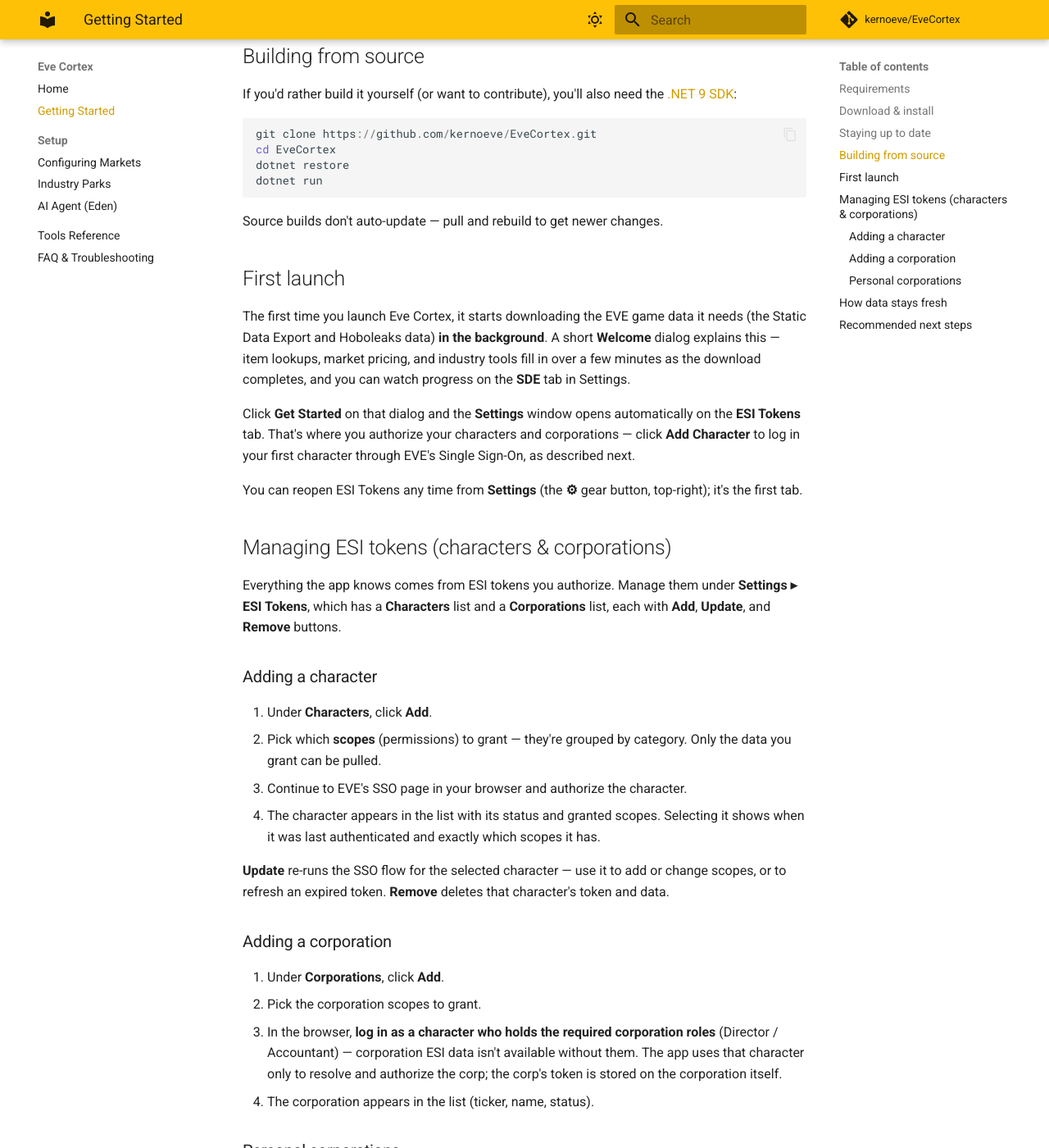
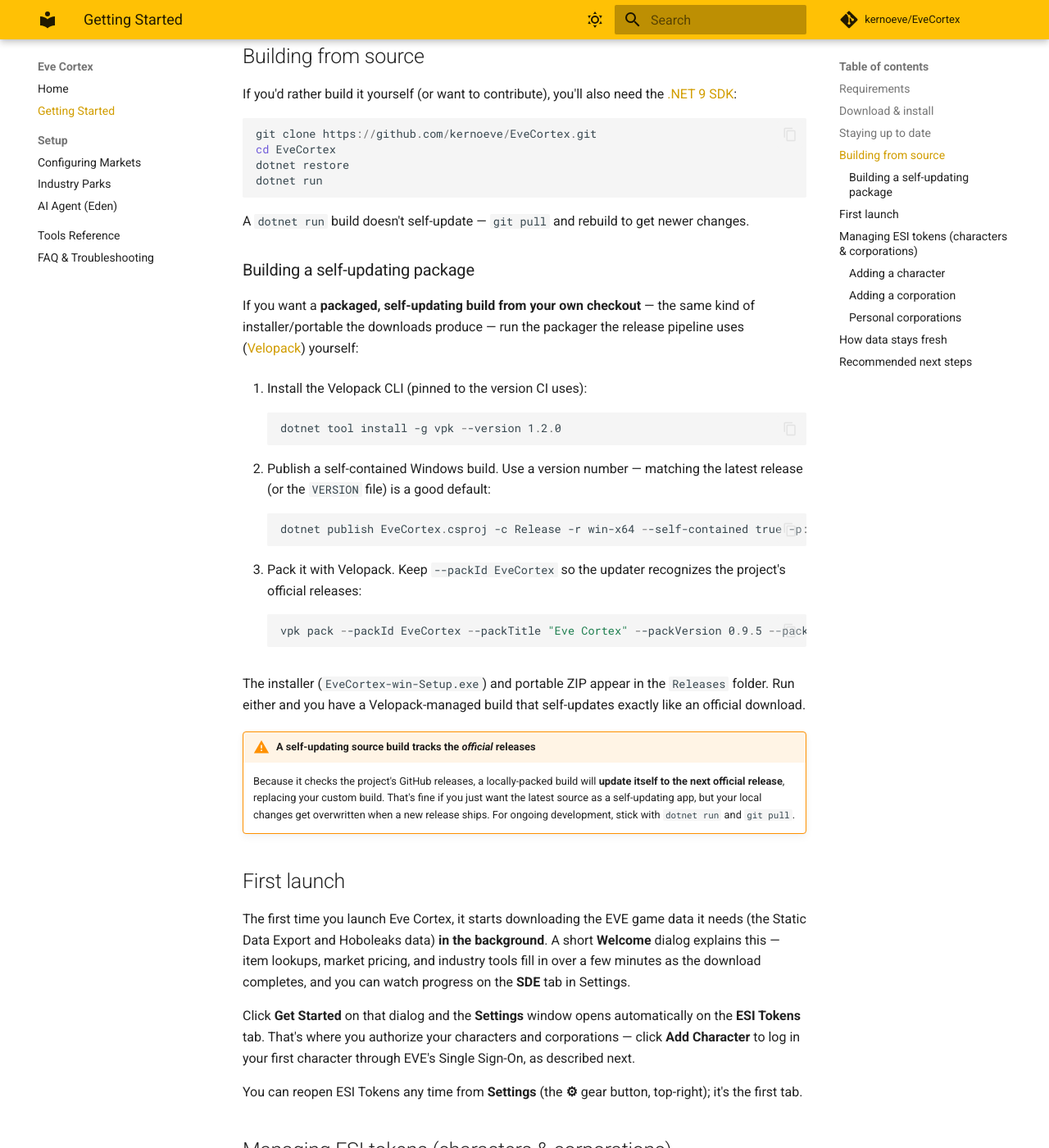
Before and after one commit to kernoeve/EveConsole, an MkDocs documentation site: the page built from docs/getting-started.md, in a window 1280 px wide and 1400 px high, scrolled down 1276 px. Shown: the whole window at 82% size. Built offline with MkDocs 1.6.1 and Material for MkDocs 9.7.7, drawn with Linux system fonts in a browser that asks for light colours; comment, search, counter and statistics services are not loaded.

Commit message:
docs: how to build a self-updating package from source (Velopack)
Add a "Building a self-updating package" subsection mirroring the release
workflow: install the vpk CLI, publish self-contained win-x64, and
`vpk pack --packId EveCortex`. Note the caveat that such a build tracks the
official GitHub releases and will replace local changes on the next release,
so plain `dotnet run` remains the path for active development.

Co-Authored-By: Claude Opus 4.8 <noreply@anthropic.com>

````diff
--- a/docs/getting-started.md
+++ b/docs/getting-started.md
@@ -45,7 +45,45 @@ dotnet restore
 dotnet run
 ```
 
-Source builds don't auto-update — pull and rebuild to get newer changes.
+A `dotnet run` build doesn't self-update — `git pull` and rebuild to get newer changes.
+
+### Building a self-updating package
+
+If you want a **packaged, self-updating build from your own checkout** — the same
+kind of installer/portable the downloads produce — run the packager the release
+pipeline uses ([Velopack](https://velopack.io/)) yourself:
+
+1. Install the Velopack CLI (pinned to the version CI uses):
+
+    ```powershell
+    dotnet tool install -g vpk --version 1.2.0
+    ```
+
+2. Publish a self-contained Windows build. Use a version number — matching the
+   latest release (or the `VERSION` file) is a good default:
+
+    ```powershell
+    dotnet publish EveCortex.csproj -c Release -r win-x64 --self-contained true -p:Version=0.9.5 -o publish
+    ```
+
+3. Pack it with Velopack. Keep `--packId EveCortex` so the updater recognizes the
+   project's official releases:
+
+    ```powershell
+    vpk pack --packId EveCortex --packTitle "Eve Cortex" --packVersion 0.9.5 --packDir publish --mainExe EveCortex.exe
+    ```
+
+The installer (`EveCortex-win-Setup.exe`) and portable ZIP appear in the `Releases`
+folder. Run either and you have a Velopack-managed build that self-updates exactly
+like an official download.
+
+!!! warning "A self-updating source build tracks the *official* releases"
+
+    Because it checks the project's GitHub releases, a locally-packed build will
+    **update itself to the next official release**, replacing your custom build. That's
+    fine if you just want the latest source as a self-updating app, but your local
+    changes get overwritten when a new release ships. For ongoing development, stick
+    with `dotnet run` and `git pull`.
 
 ## First launch
 
````
